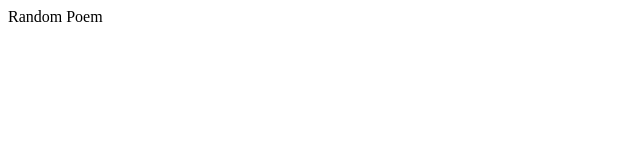
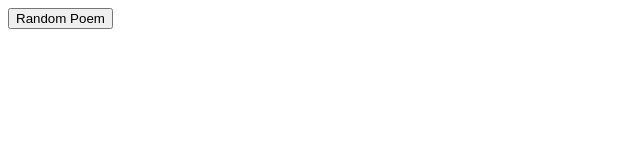
Before and after one commit to Tenlercy/Coding-for-Spatial-Practices, a plain HTML site: page randomized-poem/index.html in a window 1280 px wide. Shown: the whole page, without its empty margins (0-640 px from the left). Drawn offline with Linux system fonts and the light colour scheme.

Commit message:
Update index.html

```diff
--- a/randomized-poem/index.html
+++ b/randomized-poem/index.html
@@ -8,7 +8,7 @@
     <link rel="stylesheet" href="styles.css">
 </head>
 <body>
-    <bottom>Random Poem</bottom>
+    <button>Random Poem</button>
     <div class="poem"></div>
     <script src="script.js"></script>
 </body>
```
